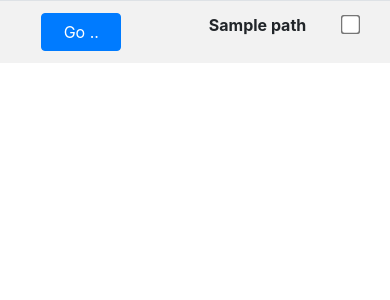
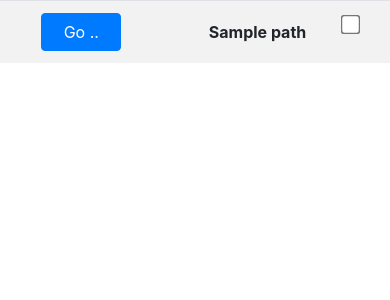
Before and after one commit to nejco/cloud-storage-server, a Node server app: template views/files.ejs in a window 390 px wide. Shown: the part 58-358 px from the top of the page. Run offline with Node 20, Linux system fonts and the light colour scheme; the template is opened without the code that fills it: most values are stand-ins (such as "Sample title", 1, 10 or a date in 2020); lists and menus that the app fills with data are empty.

Commit message:
Mobile view improvements.

```diff
--- a/views/files.ejs
+++ b/views/files.ejs
@@ -33,11 +33,9 @@
             <a href="/files?path=<%= encodeURIComponent(path) %>/..">
               <button type="button" class="btn btn-primary" style="width: 80px">Go ..</button>
             </a>
-
           </th>
-          <th style="text-align: center">
+          <th style="text-align: center"  class="align-middle">
             <%= path %>
-
           </th>
           <th>
             <input type="checkbox" class="form-check-input position-static" id="selectAll">
```
